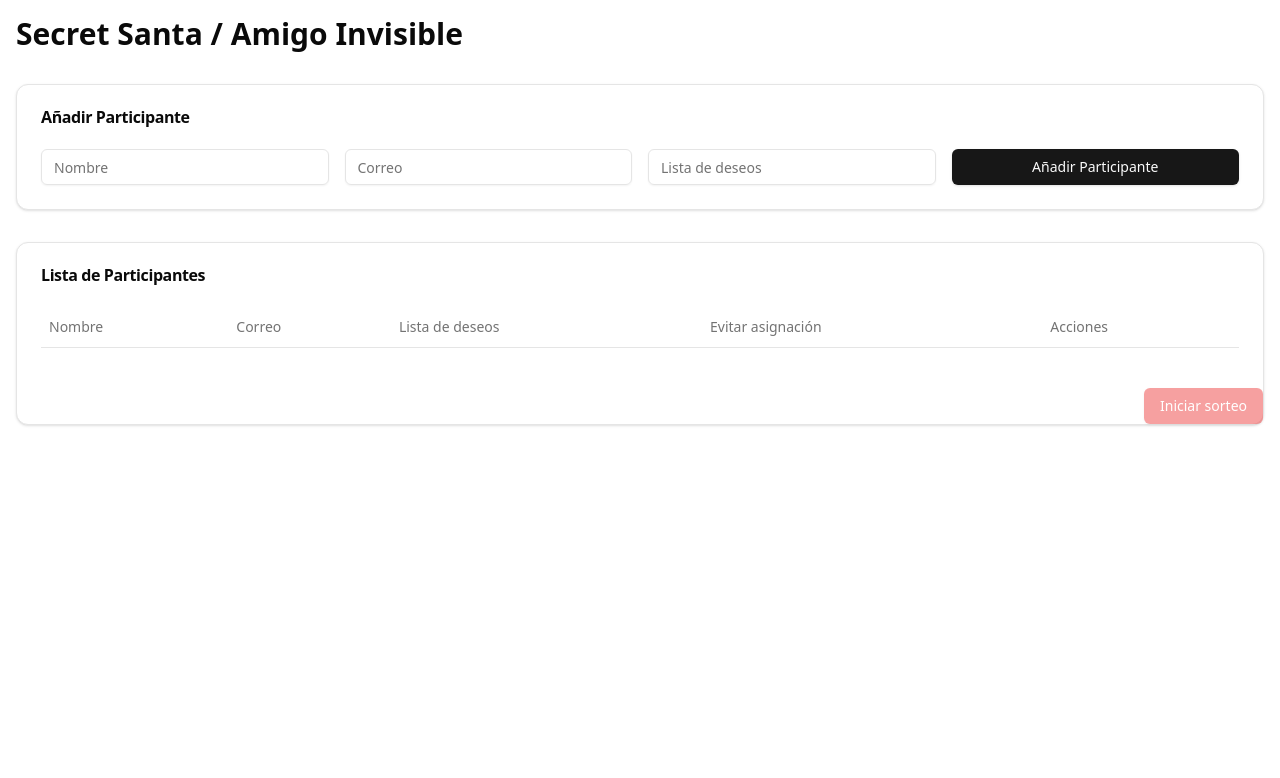
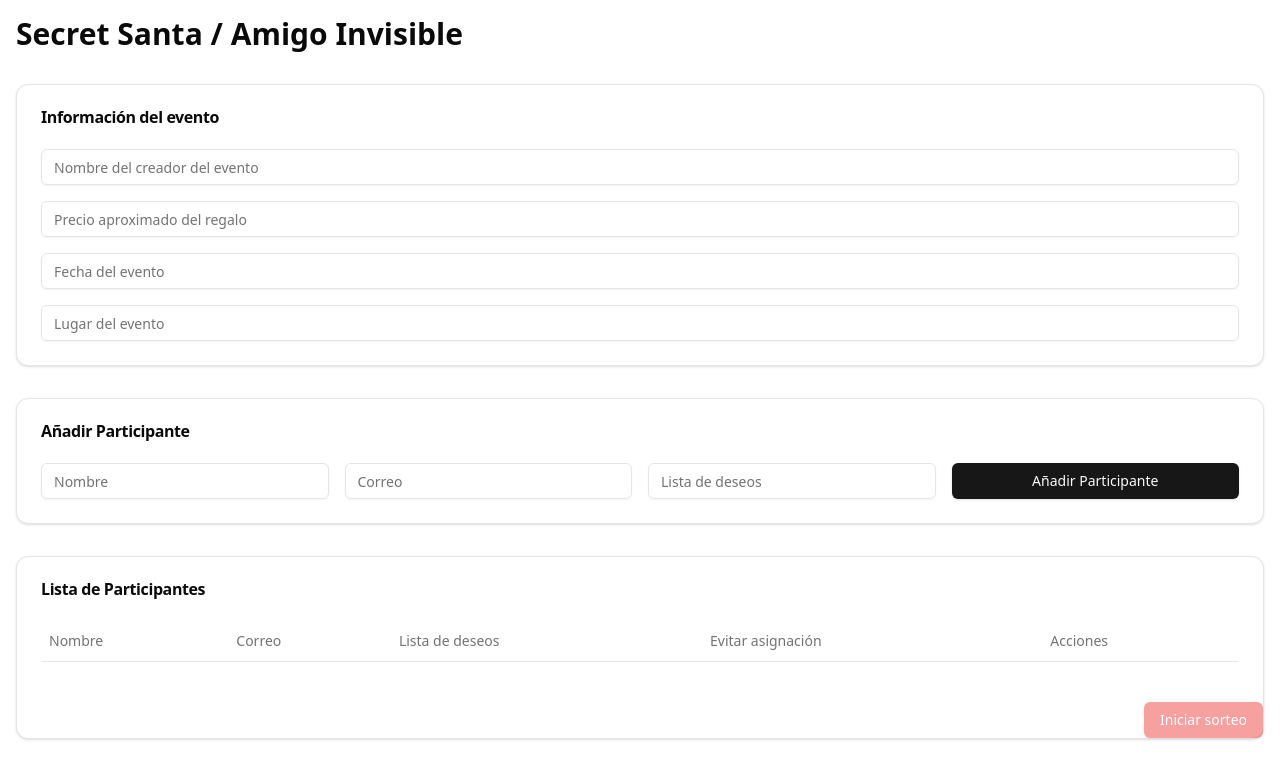
Before and after one commit to Naydler/random_utils, a Next.js app: page /secret-santa in a window 1280 px wide. Shown: the top 778 px of the page. Built offline with nearby package versions, Linux system fonts and the light colour scheme.

Commit message:
Add details of the event in the sending of mails and in the Secret Santa interface

```diff
--- a/src/app/api/sendEmail/route.ts
+++ b/src/app/api/sendEmail/route.ts
@@ -3,8 +3,8 @@ import nodemailer from 'nodemailer';
 
 export async function POST(req: Request) {
     try {
-        const { to, subject, giver, receiver, wishlist } = await req.json();
-        console.log('Parámetros:', { to, subject, giver, receiver, wishlist });
+        const { to, subject, giver, receiver, wishlist, creatorName, giftPrice, eventDate, location } = await req.json();
+        console.log('Parámetros:', { to, subject, giver, receiver, wishlist, creatorName, giftPrice, eventDate, location });
 
         if (!to || !subject || !giver || !receiver || !wishlist) {
             console.warn('Faltan parámetros requeridos:', { to, subject, giver, receiver, wishlist });
@@ -21,7 +21,7 @@ export async function POST(req: Request) {
             },
         });
 
-        const emailText = `¡Hola ${giver}!\n\nTu amigo invisible es: ${receiver}.\n\n¡Diviértete planeando tu regalo! \n\nAquí tienes una pista sobre lo que le gustaría: ${wishlist}`;
+        const emailText = `¡Hola ${giver}!\n\nTu amigo invisible es: ${receiver}.\n\n¡Diviértete planeando tu regalo! \n\nAquí tienes una pista sobre lo que le gustaría: ${wishlist}.\n\n infomración adicional: \n\nNombre del creador del evento: ${creatorName}\n\nPrecio del regalo: ${giftPrice}\n\nFecha del evento: ${eventDate}\n\nUbicación del evento: ${location}\n\n`;
 
         try {
             const info = await transporter.sendMail({
--- a/src/app/secret-santa/page.tsx
+++ b/src/app/secret-santa/page.tsx
@@ -4,7 +4,8 @@ import { Button } from "@/components/ui/button"
 import { Input } from "@/components/ui/input"
 import { Table, TableBody, TableCell, TableHead, TableHeader, TableRow } from "@/components/ui/table"
 import { Card, CardHeader, CardTitle, CardContent } from "@/components/ui/card"
-import { PartyPopper, Pencil, Trash2 } from 'lucide-react'
+import { Car, PartyPopper, Pencil, Trash2 } from 'lucide-react'
+import { info } from 'console'
 
 interface Participant {
     id: number;
@@ -13,14 +14,30 @@ interface Participant {
     wishlist: string;
     restrictions: number[];
 }
+interface EventDetails {
+    creatorName: string;
+    giftPrice: string;
+    eventDate: string;
+    location: string;
+}
 
 export default function SecretSanta() {
     const [participants, setParticipants] = useState<Participant[]>([])
     const [newParticipant, setNewParticipant] = useState({ name: '', email: '', wishlist: '' })
     const [editingId, setEditingId] = useState<number | null>(null)
     const [selfExclusions, setSelfExclusions] = useState<{ [id: number]: boolean }>({})
+    const [eventDetails, setEventDetails] = useState<EventDetails>({
+        creatorName: '',
+        giftPrice: '',
+        eventDate: '',
+        location: ''
+    });
 
+    const handleEventDetailsChange = (field: keyof EventDetails, value: string) => {
+        setEventDetails((prev) => ({ ...prev, [field]: value }));
+    };
     const addParticipant = () => {
+        console.log(eventDetails);
         if (newParticipant.name && newParticipant.email) {
             setParticipants([
                 ...participants,
@@ -116,6 +133,10 @@ export default function SecretSanta() {
                         giver: assignment.giver,
                         receiver: assignment.receiver,
                         wishlist: assignment.wishlist,
+                        creatorName: eventDetails.creatorName,
+                        giftPrice: eventDetails.giftPrice,
+                        eventDate: eventDetails.eventDate,
+                        location: eventDetails.location,
                     }),
                 });
 
@@ -132,6 +153,36 @@ export default function SecretSanta() {
     return (
         <div className="container mx-auto p-4 space-y-8">
             <h1 className="text-3xl font-bold mb-6">Secret Santa / Amigo Invisible</h1>
+
+            <Card className="mb-8">
+                <CardHeader>
+                    <CardTitle>Información del evento</CardTitle>
+                </CardHeader>
+                <CardContent>
+                    <div className="grid grid-cols-1 gap-4">
+                        <Input
+                            placeholder="Nombre del creador del evento"
+                            value={eventDetails.creatorName}
+                            onChange={(e) => handleEventDetailsChange('creatorName', e.target.value)}
+                        />
+                        <Input
+                            placeholder="Precio aproximado del regalo"
+                            value={eventDetails.giftPrice}
+                            onChange={(e) => handleEventDetailsChange('giftPrice', e.target.value)}
+                        />
+                        <Input
+                            placeholder="Fecha del evento"
+                            value={eventDetails.eventDate}
+                            onChange={(e) => handleEventDetailsChange('eventDate', e.target.value)}
+                        />
+                        <Input
+                            placeholder="Lugar del evento"
+                            value={eventDetails.location}
+                            onChange={(e) => handleEventDetailsChange('location', e.target.value)}
+                        />
+                    </div>
+                </CardContent>
+            </Card>
             <Card className="mb-8">
                 <CardHeader>
                     <CardTitle>Añadir Participante</CardTitle>
```
